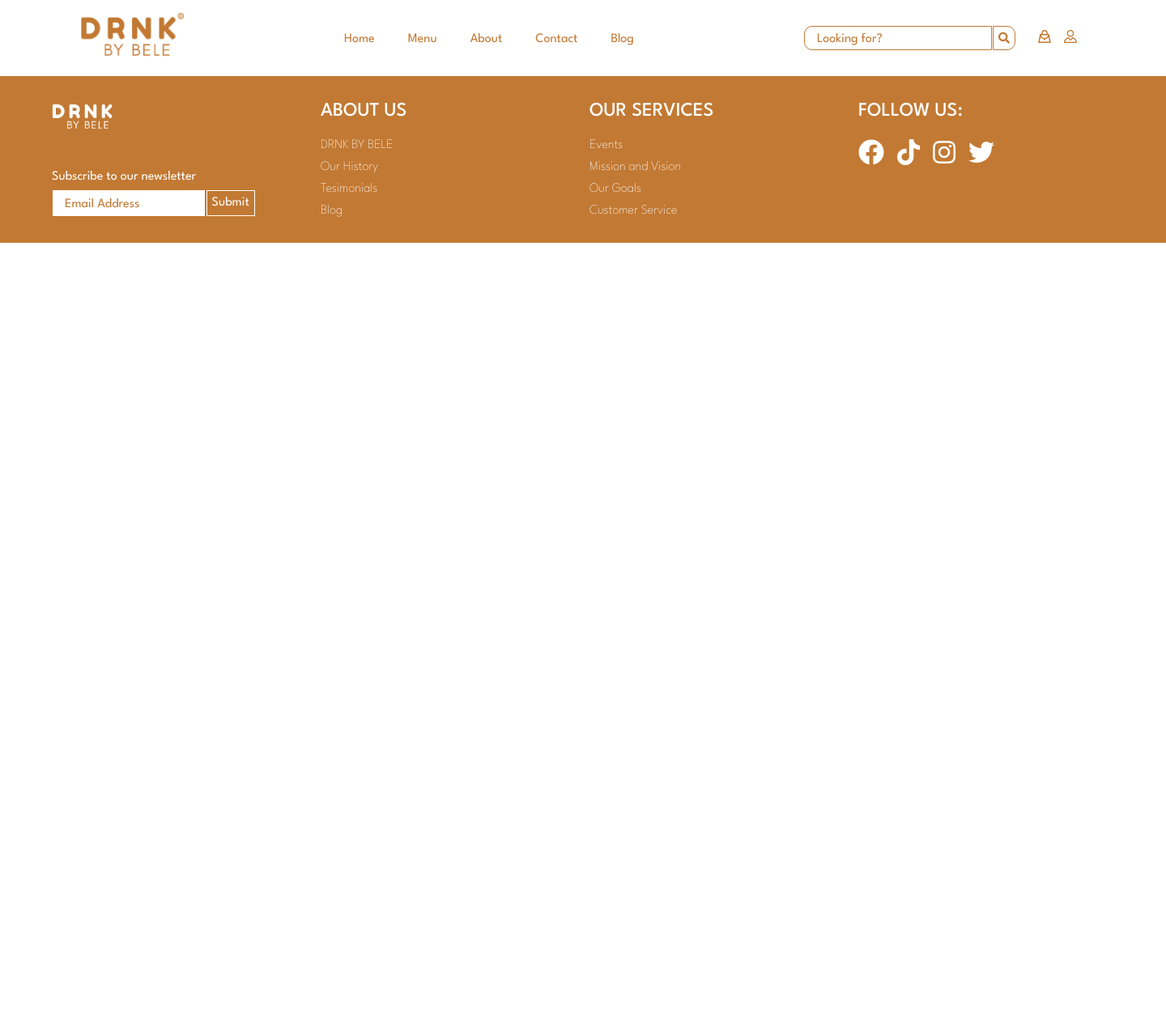
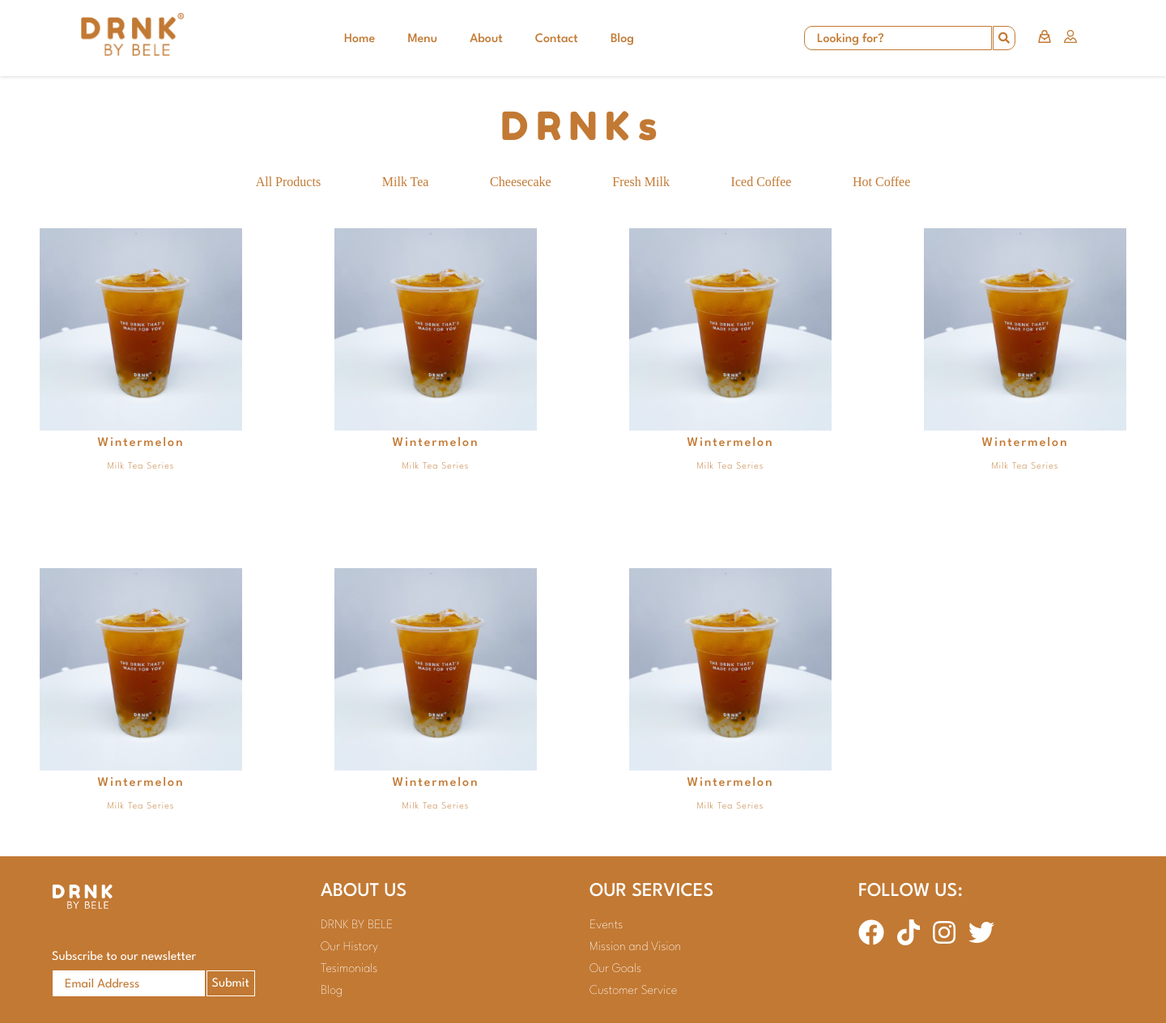
Before and after one commit to BenJoooooo/DRNKBYBELE, a PHP site: page /menu.html in a window 1440 px wide. Shown: the whole page at 81% size. Before the commit the page ends 300 px from the top, so only its background shows below. Run offline with PHP 8.4, Linux system fonts and the light colour scheme; some libraries are stand-ins or nearby versions.

Commit message:
commit some changes

```diff
--- a/blog.html
+++ b/blog.html
@@ -12,6 +12,7 @@
     <title>Drnk</title>
 </head>
 <body>
+    <!-- <div id="container"> -->
         <header>
             <div class="main-logo-container">
                 <a href="index.html"><img src="img/drnklogo.png" alt="" class="main-logo-picture"></a>
@@ -168,6 +169,7 @@
                 </div>
             </div>
         </footer>
+    </div>
 
     <!-- Messenger Chat Plugin Code -->
     <div id="fb-root"></div>
--- a/contact.html
+++ b/contact.html
@@ -12,6 +12,7 @@
     <title>Drnk</title>
 </head>
 <body>
+    <!-- <div id="container"> -->
         <header>
             <div class="main-logo-container">
                 <a href="index.html"><img src="img/drnklogo.png" alt="" class="main-logo-picture"></a>
@@ -169,6 +170,7 @@
                 </div>
             </div>
         </footer>
+    </div>
 
     <!-- Messenger Chat Plugin Code -->
     <div id="fb-root"></div>
--- a/css/footer.css
+++ b/css/footer.css
@@ -1,3 +1,32 @@
+@import url('https://fonts.googleapis.com/css2?family=Fredoka+One&family=League+Spartan:wght@100;200;400;500&display=swap');
+
+:root {
+    --ff-fredoka: 'Fredoka One', cursive;
+    --ff-league: 'League Spartan', sans-serif;
+
+    --fs-72: 4.5rem;
+    --fs-48: 3rem;
+    --fs-40: 2.5rem;
+    --fs-32: 2rem;
+    --fs-24: 1.5rem;
+    --fs-16: 1rem;
+
+    --clr-main-color: #C27933;
+    --clr-secondary-color: white;
+    --clr-background: #6B5237;
+}
+
+* {
+    box-sizing: border-box;
+    font: inherit;
+    color: inherit;
+}
+
+body {
+    margin: 0;
+    padding: 0;
+}
+
 footer {
     width: 100%;
     background-color: var(--clr-main-color);
--- a/css/navbar.css
+++ b/css/navbar.css
@@ -32,6 +32,7 @@ header {
     align-items: center;
     justify-content: space-around;
     padding: 1em 0;
+    box-shadow: 0px 0px 5px rgba(0, 0, 0, 0.2);
 }
 
 .main-logo-picture {
@@ -48,7 +49,8 @@ nav {
 nav a {
     text-decoration: none;
     color: var(--clr-main-color);
-    font-size: var(--fs-16);
+    font-size: var(--fs-216);
+    font-weight: 500;
     font-family: var(--ff-league);
     padding-block: var(--fs-16);
     border: 1px solid transparent;
@@ -100,6 +102,7 @@ nav a:focus {
     color: var(--clr-main-color);
     font-family: var(--ff-league);
     font-size: var(--fs-16);
+    font-weight: 500;
 }
 
 .search-bar-input:focus {
--- a/css/style.css
+++ b/css/style.css
@@ -1,4 +1,34 @@
+@import url('https://fonts.googleapis.com/css2?family=Fredoka+One&family=League+Spartan:wght@100;200;400;500&display=swap');
+
+:root {
+    --ff-fredoka: 'Fredoka One', cursive;
+    --ff-league: 'League Spartan', sans-serif;
+
+    --fs-72: 4.5rem;
+    --fs-48: 3rem;
+    --fs-40: 2.5rem;
+    --fs-32: 2rem;
+    --fs-24: 1.5rem;
+    --fs-16: 1rem;
+
+    --clr-main-color: #C27933;
+    --clr-secondary-color: white;
+    --clr-background: #6B5237;
+}
+
+* {
+    box-sizing: border-box;
+    font: inherit;
+    color: inherit;
+}
+
+body {
+    margin: 0;
+    padding: 0;
+}
+
 /* Main content */
+/* Homepage */
 #container { /* Add this to all components */
     display: grid;
     grid-template-rows: repeat(3, 1fr);
@@ -27,8 +57,125 @@ img {
     border-radius: 15px;
 }
 
+/* Menu */
+
+.menu-about {
+    width: 60%;
+    margin: 0 auto;
+}
+
+.menu .title {
+    font-family: var(--ff-fredoka);
+    color: var(--clr-main-color);
+    font-size: var(--fs-48);
+    text-align: center;
+    letter-spacing: 10px;
+}
+
+.menu a {
+    text-decoration: none;
+    padding-block: var(--fs-16);
+}
+
+.menu a:hover,
+.menu a:focus {
+    border-bottom: 1px solid var(--clr-main-color);
+}
+
+.category-links {
+    display: flex;
+    justify-content: space-evenly;
+    padding-inline: 15em;
+    color: var(--clr-main-color);
+}
+
+.card-menu-container {
+    display: grid;
+    grid-template-columns: repeat(4, 1fr);
+    grid-template-rows: repeat(2, 1fr);
+    gap: 1em;
+}
+
+.card-menu {
+    display: flex;
+    flex-direction: column;
+    align-items: center;
+    padding: 3em;
+}
+
+.menu h2,
+.menu p {
+    margin: .5rem;
+}
+
+.menu h2 {
+    color: var(--clr-main-color);
+    font-family: var(--ff-league);
+    font-size: var(--fs-16);
+    font-weight: 500;
+    letter-spacing: 2px;
+}
+
+.menu p {
+    color: var(--clr-main-color);
+    font-family: var(--ff-league);
+    font-size: .75rem;
+    font-weight: 200;
+    letter-spacing: 1px;
+}
+
+.menu img {
+    width: 250px;
+}
+
+/* About page */
+
+.about-container {
+    margin-bottom: 4em;
+    padding: 1em;
+    display: grid;
+    grid-template-columns: repeat(2, 1fr);
+    grid-template-rows: repeat(2, 1fr);
+    justify-content: flex;
+}
+
+.about-card {
+    width: 100%;
+    height: 500px;
+    text-align: center;
+    display: flex;
+    flex-direction: column;
+    justify-content: end;
+    padding: 1em 10em;
+}
+
+.menu-about a {
+    text-decoration: none;
+    color: var(--clr-secondary-color);
+    font-family: var(--ff-league);
+    font-size: var(--fs-16);
+    padding: .5em 1em;
+    border-radius: 20px;
+    border: 1px solid var(--clr-secondary-color);
+    margin-bottom: 10%;
+}
+
+.about-card:nth-child(1) {
+    background-color: var(--clr-main-color);
+}
+
+.about-card:nth-child(4) {
+    background-color: var(--clr-main-color);
+}
+
+/* media for tablet 1000px */
 @media (max-width: 1000px) {
     .card-pictures {
-
+        grid-template-columns: repeat(2, 1fr);
+        gap: 10em;
+    }
+    .card-menu-container {
+        grid-template-columns: repeat(2, 1fr);
+        grid-template-rows: repeat(2, 1fr);
     }
 }
--- a/menu.html
+++ b/menu.html
@@ -13,6 +13,7 @@
 
 </head>
 <body>
+    <div id="container">
         <header>
             <div class="main-logo-container">
                 <a href="index.html"><img src="img/drnklogo.png" alt="" class="main-logo-picture"></a>
@@ -122,7 +123,70 @@
             </div>
         </header>
 
-    <main></main>
+        <main class="menu">
+            <div class="main-container">
+                <h1 class="title">DRNKs</h1>
+            </div>
+
+            <div class="category-links">
+                <div class="allproducts-category">
+                    <a href="">All Products</a>
+                </div>
+                <div class="milktea-category">
+                    <a href="">Milk Tea</a>
+                </div>
+                <div class="cheesecake-category">
+                    <a href="">Cheesecake</a>
+                </div>
+                <div class="freshmilk-category">
+                    <a href="">Fresh Milk</a>
+                </div>
+                <div class="icedcoffee-category">
+                    <a href="">Iced Coffee</a>
+                </div>
+                <div class="hotcoffee-category">
+                    <a href="">Hot Coffee</a>
+                </div>
+            </div>
+
+            <div class="card-menu-container">
+                <div class="card-menu">
+                    <img src="img/sample.jpg" alt="">
+                    <h2 class="card-menu-title">Wintermelon</h2>
+                    <p class="card-menu-description">Milk Tea Series</p>
+                </div>
+                <div class="card-menu">
+                    <img src="img/sample.jpg" alt="">
+                    <h2 class="card-menu-title">Wintermelon</h2>
+                    <p class="card-menu-description">Milk Tea Series</p>
+                </div>
+                <div class="card-menu">
+                    <img src="img/sample.jpg" alt="">
+                    <h2 class="card-menu-title">Wintermelon</h2>
+                    <p class="card-menu-description">Milk Tea Series</p>
+                </div>
+                <div class="card-menu">
+                    <img src="img/sample.jpg" alt="">
+                    <h2 class="card-menu-title">Wintermelon</h2>
+                    <p class="card-menu-description">Milk Tea Series</p>
+                </div>
+                <div class="card-menu">
+                    <img src="img/sample.jpg" alt="">
+                    <h2 class="card-menu-title">Wintermelon</h2>
+                    <p class="card-menu-description">Milk Tea Series</p>
+                </div>
+                <div class="card-menu">
+                    <img src="img/sample.jpg" alt="">
+                    <h2 class="card-menu-title">Wintermelon</h2>
+                    <p class="card-menu-description">Milk Tea Series</p>
+                </div>
+                <div class="card-menu">
+                    <img src="img/sample.jpg" alt="">
+                    <h2 class="card-menu-title">Wintermelon</h2>
+                    <p class="card-menu-description">Milk Tea Series</p>
+                </div>
+            </div>
+        </main>
 
         <footer>
             <div class="footer-content">
@@ -171,6 +235,7 @@
                 </div>
             </div>
         </footer>
+    </div>
 
     <!-- Messenger Chat Plugin Code -->
     <div id="fb-root"></div>
```
Also changed, not shown: about.html (+19 -0 lines). Lines whose indentation alone changed are shown as unchanged.
